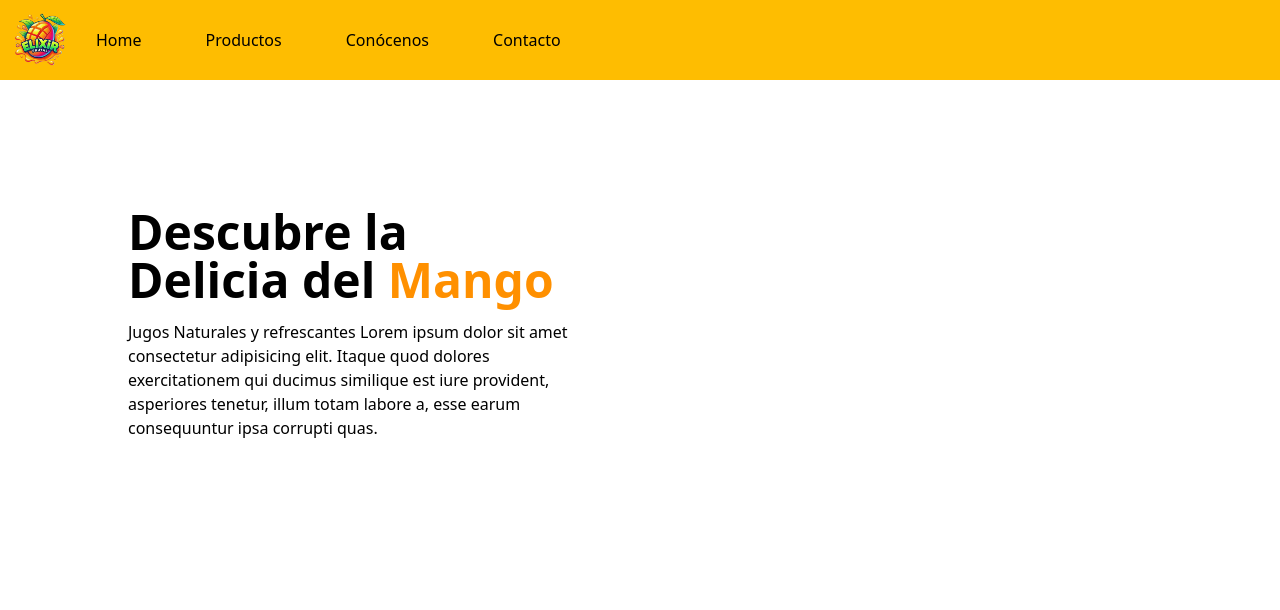
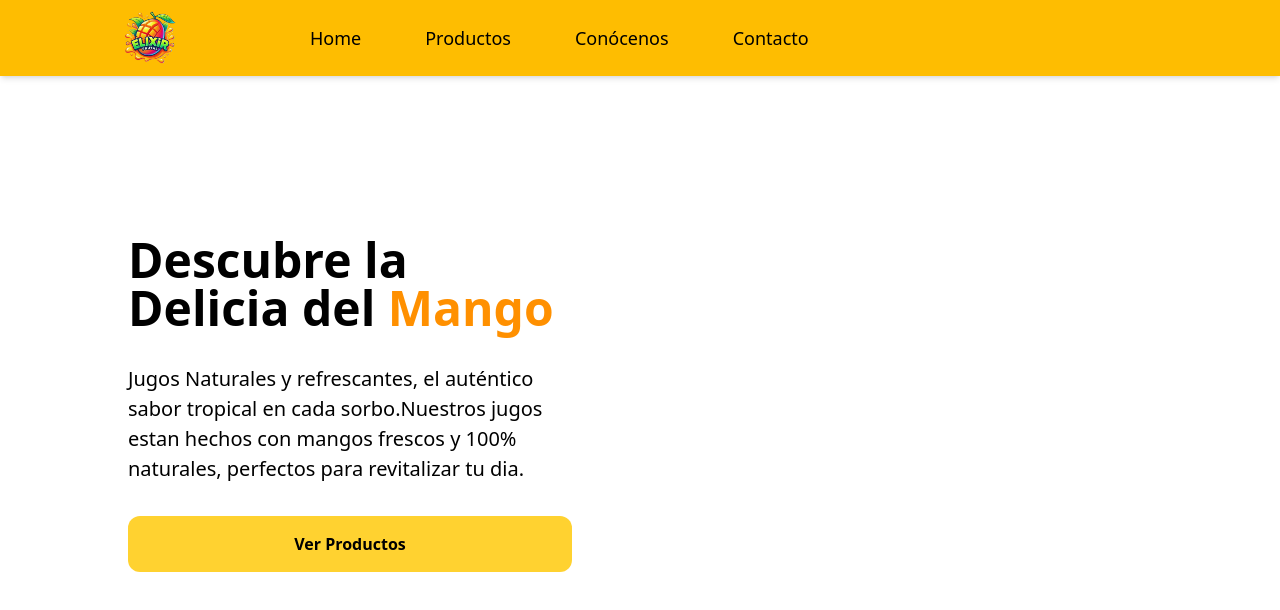
Before and after one commit to GustavoLuizaga/Passion-Fruit, a React (Vite) app: page / in a window 1280 px wide. Shown: the top 610 px of the page. Built offline with nearby package versions, Linux system fonts and the light colour scheme.

Commit message:
setup div text landing page

```diff
--- a/package.json
+++ b/package.json
@@ -12,7 +12,8 @@
   "dependencies": {
     "@tailwindcss/vite": "^4.0.0",
     "react": "^18.3.1",
-    "react-dom": "^18.3.1"
+    "react-dom": "^18.3.1",
+    "react-icons": "^5.4.0"
   },
   "devDependencies": {
     "@eslint/js": "^9.17.0",
--- a/src/components/Card.jsx
+++ b/src/components/Card.jsx
@@ -5,7 +5,9 @@ const Card = () => {
                 <img src="" alt="" />
             </div>
             <div className="p-6">
-                <p>Lorem ipsum dolor sit, amet consectetur adipisicing elit. Harum, odit. Odit sunt error ut sequi quod culpa aliquid molestiae, eius hic perferendis, numquam natus cupiditate? Culpa aspernatur dolor quae provident.</p>
+                <p>Lorem ipsum dolor sit, amet consectetur adipisicing elit. Harum, odit.
+                 Odit sunt error ut sequi quod culpa aliquid molestiae, eius hic perferendis, nu
+                 mquam natus cupiditate? Culpa aspernatur dolor quae provident.</p>
             </div>
             {/* Contenido de la tarjeta */}
         </div>
--- a/src/components/Navbar.jsx
+++ b/src/components/Navbar.jsx
@@ -1,16 +1,39 @@
-import Logo from '../assets/logo.png';
+import { useState } from "react";
+import { AiOutlineMenu, AiOutlineClose } from "react-icons/ai"; // Iconos de hamburguesa y cerrar
+import Logo from "../assets/logo.png";
 
 const Navbar = () => {
+    const [isOpen, setIsOpen] = useState(false); // Estado para manejar el menú en móviles
+
     return (
-        <nav className='flex items-center justify-start bg-[#FEBD01]'>
-            <div className='flex items-center space-x-6 p-2'>
-                <img src={Logo} alt="logo" className='w-16 h-16' />
-                <ul className='flex space-x-16  font-normal'>
-                    <li><a href="#home" className=''>Home</a></li>
-                    <li><a href="#productos" className=''>Productos</a></li>
-                    <li><a href="#conocenos" className=''>Conócenos</a></li>
-                    <li><a href="#contacto" className=''>Contacto</a></li>
+        <nav className="bg-[#FEBD01] shadow-md p-1.5">
+           <div className="max-w-7xl mx-auto flex items-center justify-between md:justify-start px-8 md:ml-[5rem]">
+                {/* LOGO */}
+                <img src={Logo} alt="logo" className="w-16 h-16" />
+
+                {/* MENÚ - Oculto en pantallas pequeñas */}
+                <ul className="hidden md:flex  px-32 space-x-16 text-lg font-normal">
+                    <li><a href="#home" className="hover:text-white">Home</a></li>
+                    <li><a href="#productos" className="hover:text-white">Productos</a></li>
+                    <li><a href="#conocenos" className="hover:text-white">Conócenos</a></li>
+                    <li><a href="#contacto" className="hover:text-white">Contacto</a></li>
                 </ul>
+
+                {/* BOTÓN HAMBURGUESA - SOLO APARECE EN PANTALLAS PEQUEÑAS */}
+                <button
+                    className="md:hidden text-3xl text-black"
+                    onClick={() => setIsOpen(!isOpen)}
+                >
+                    {isOpen ? <AiOutlineClose /> : <AiOutlineMenu />}
+                </button>
+            </div>
+
+            {/* MENÚ RESPONSIVO - SOLO SE MUESTRA CUANDO `isOpen` ES `true` */}
+            <div className={`md:hidden flex flex-col bg-[#FEBD01] absolute top-16 left-0 w-full p-4 space-y-4 transition-all duration-300 ${isOpen ? "block" : "hidden"}`}>
+                <a href="#home" className="block text-lg hover:text-white">Home</a>
+                <a href="#productos" className="block text-lg hover:text-white">Productos</a>
+                <a href="#conocenos" className="block text-lg hover:text-white">Conócenos</a>
+                <a href="#contacto" className="block text-lg hover:text-white">Contacto</a>
             </div>
         </nav>
     );
--- a/src/pages/LandingPage.jsx
+++ b/src/pages/LandingPage.jsx
@@ -4,13 +4,18 @@ const LandingPage = () => {
     return (
         <div className="min-h-screen">
             <Navbar />
-            <div className="px-6 py-8 md:px-32 md:py-32 flex flex-col items-start max-w-[700px]">
+            <div className="px-5 py-8 md:px-32 md:py-40
+             flex flex-col items-start max-w-[700px]">
                 <h1 className="text-5xl md:text-5xl font-bold text-left">
                     Descubre la Delicia del <span className="text-[#FF9000]">Mango</span>
                 </h1>
-                <p className="text-left mt-4">
-                    Jugos Naturales y refrescantes Lorem ipsum dolor sit amet consectetur adipisicing elit. Itaque quod dolores exercitationem qui ducimus similique est iure provident, asperiores tenetur, illum totam labore a, esse earum consequuntur ipsa corrupti quas.
+                <p className="text-left mt-8 text-[20px]">
+                    Jugos Naturales y refrescantes, el auténtico sabor tropical en cada sorbo.Nuestros jugos estan hechos con mangos frescos y 100% naturales, perfectos para revitalizar tu dia.
                 </p>
+                <button className="w-full bg-amber-300 p-4 rounded-xl text-[16px] font-semibold mt-8">
+                    Ver Productos
+                </button>
+
             </div>
         </div>
     );
```
Also changed, not shown: 1 other file (tests, documents, lock files or other folders).
